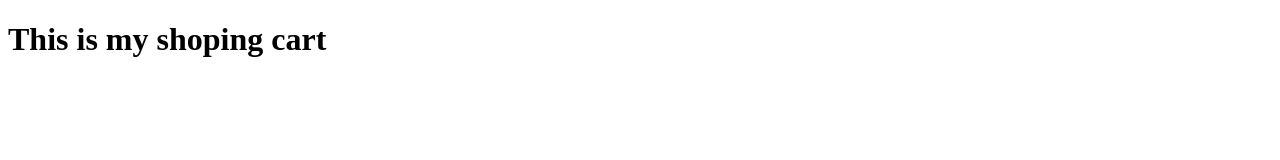
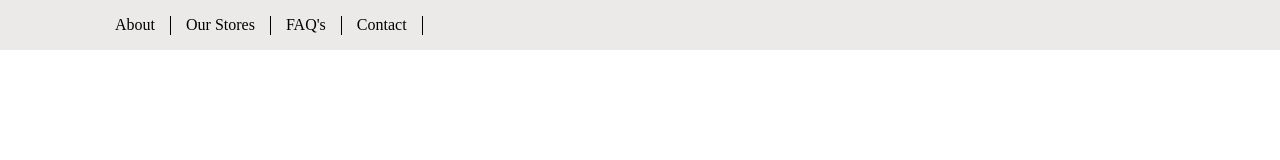
Before and after one commit to jayasenapm/shopingCart, a plain HTML site: page index.html in a window 1280 px wide. Drawn offline with Linux system fonts and the light colour scheme.

Commit message:
my first commit

```diff
--- /dev/null
+++ b/css/style.css
@@ -0,0 +1,39 @@
+html,body{
+    padding: 0;
+    margin: 0;
+}
+
+ul{
+    display: flex;
+    height: 50px;
+    background-color: rgb(236, 234, 233);
+    align-items: center;
+    margin-top: 0;
+    padding: 0 100px 0 100px;
+    flex-basis: 40%;
+
+}
+
+li{
+    list-style: none;
+    padding: 0 15px 0 15px;
+    border-right: solid 1px black;
+
+}
+li::after{
+    content: '';
+    width: 0;
+    height: 1px;
+    background-color: black;
+    display: block;
+    transition: all 1s;
+}
+li:hover{
+    cursor: pointer;
+}
+li:hover::after{
+
+    width: 40px;
+
+
+}
--- a/index.html
+++ b/index.html
@@ -5,8 +5,23 @@
     <meta name="viewport" content="width=device-width, initial-scale=1.0">
     <meta http-equiv="X-UA-Compatible" content="ie=edge">
     <title>my shoping cart</title>
+    <link rel="stylesheet" href="css/style.css">
 </head>
 <body>
-   <h1>This is my shoping cart </h1>
+  <!-- Top menu-->
+<ul>
+    <li> About</li>
+    <li>Our Stores</li>
+    <li>FAQ's</li>
+    <li>Contact</li>
+</ul>
+  <!-- End of Top menu-->
+
+
+
+
+
+<!-- javascript file-->
+<script src="js/my.js"></script>
 </body>
 </htmhl>
```
Also changed, not shown: js/my.js (added).
